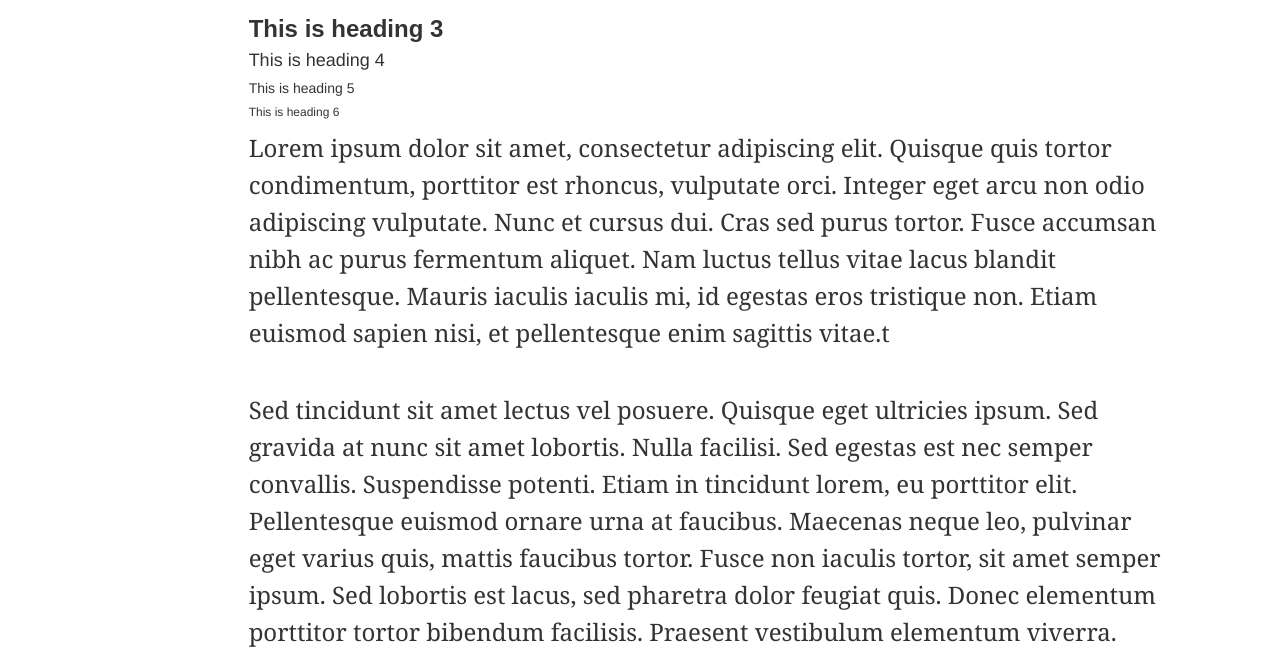
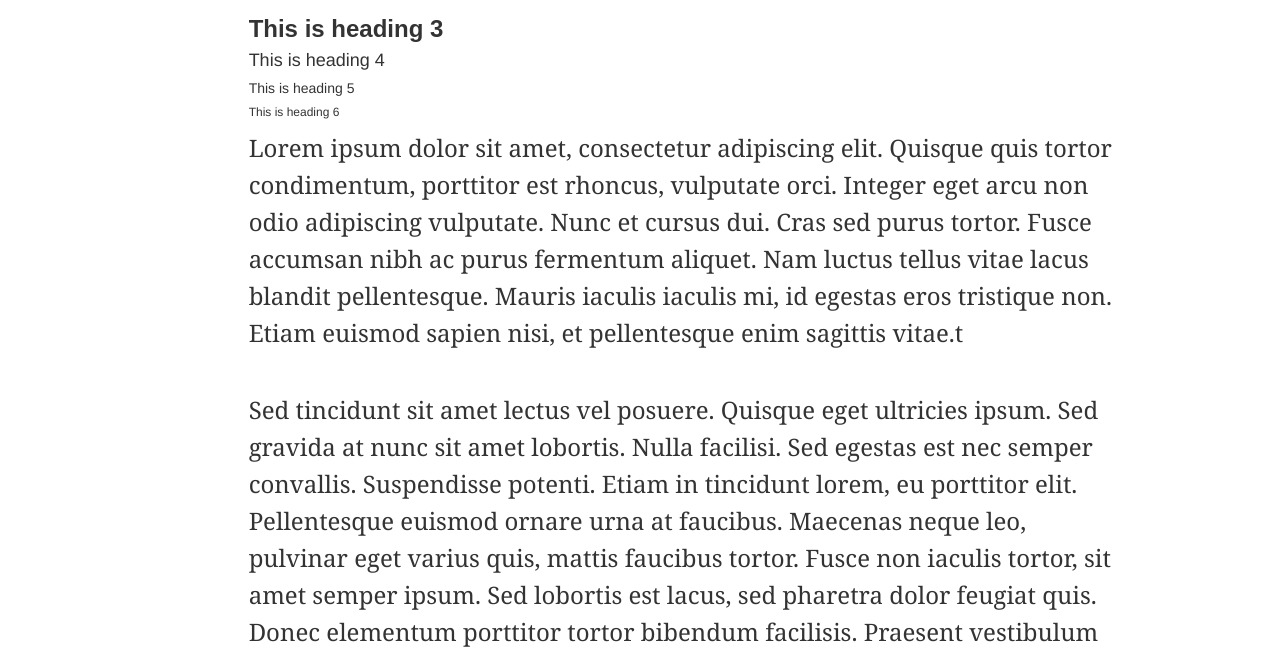
Before and after one commit to j99mac/zena-idea, a plain HTML site: page typography.html in a window 1280 px wide. Shown: the part 149-800 px from the top of the page. Drawn offline with nearby package versions, Linux system fonts and the light colour scheme.

Commit message:
Update test.css

```diff
--- a/css/test.css
+++ b/css/test.css
@@ -19,7 +19,7 @@ body {
 }
 
 .copy-width {
-        width:95.533333333333%;
+        width:90.533333333333%;
         clear:left;
         float:none;
         margin:0 .8999999999999999% 0 9.2333333333333%;
```
